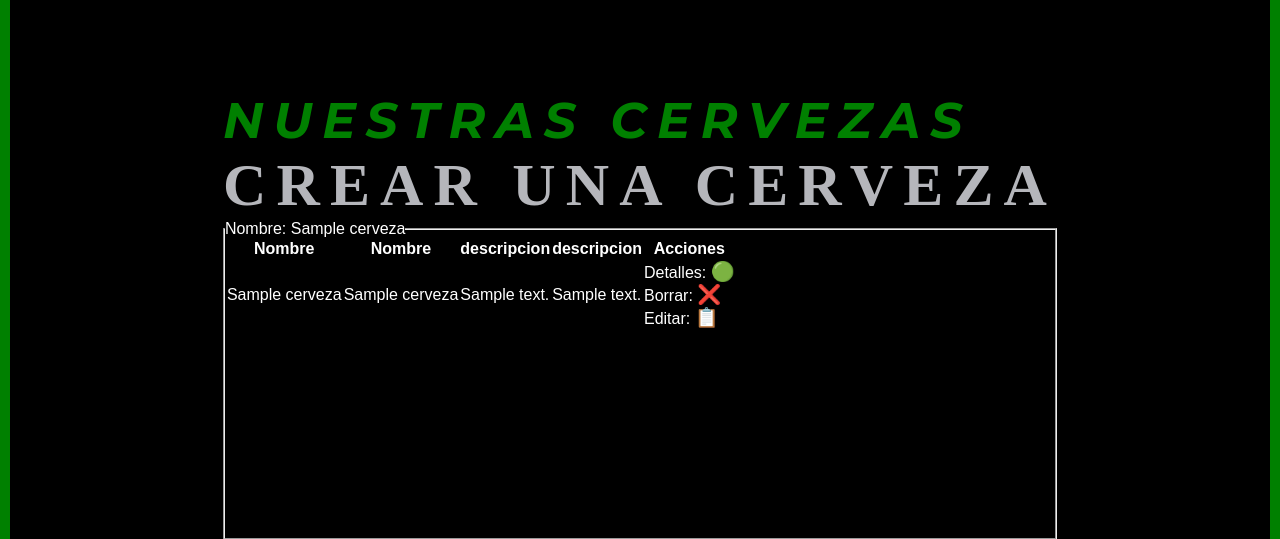
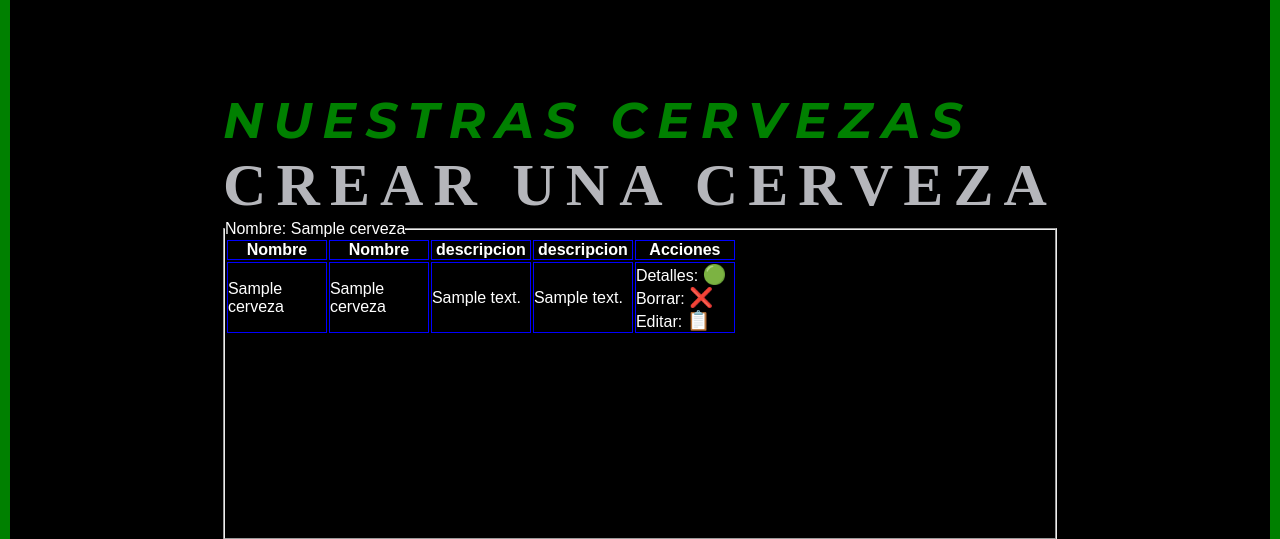
Before and after one commit to limanriqv/Django-Crearte, a Django app: page /store/ in a window 1280 px wide. Shown: the part 255-794 px from the top of the page. Run offline with Django 5.2, Linux system fonts and the light colour scheme; tables that the repository leaves empty hold one stand-in row (values such as "Sample post"); some libraries are stand-ins or nearby versions; some web fonts are replaced.

Commit message:
last commit con host pythonanywhere19

```diff
--- a/store_manager/static/css/style.css
+++ b/store_manager/static/css/style.css
@@ -941,12 +941,13 @@ main form label {
     color: white;
 }
 
-ul {
-    color: white;
-    display: grid;
-    width: 100%;
-    gap: 1rem;
+table{
+    table-layout: fixed;
+    width: 250px;
+}
 
-    grid-template-columns:1fr 1fr 1fr 1fr
-
+th, td {
+    border: 1px solid blue;
+    width: 100px;
+    word-wrap: break-word;
 }
--- a/store_manager/store_app/templates/store.html
+++ b/store_manager/store_app/templates/store.html
@@ -10,9 +10,6 @@
         {% for store in store_list %}
         <fieldset>
           <legend>Nombre: {{store.nombre}}</legend>
-
-
-
 
         <table>
 
```
